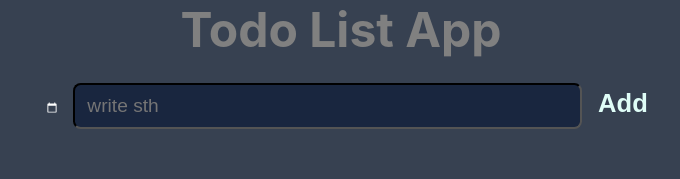
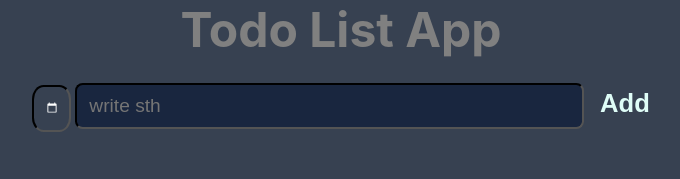
Before and after one commit to berkaygp/react-todo-list-app, a React (Create React App) app: page / in a window 1280 px wide. Shown: the top 179 px of the page, without its empty margins (299-979 px from the left). Built offline with nearby package versions, Linux system fonts and the light colour scheme.

Commit message:
handle null date value input

```diff
--- a/src/components/SubmitForm.css
+++ b/src/components/SubmitForm.css
@@ -26,7 +26,8 @@
     margin-right: 0.2rem;
     margin-bottom: 0.2rem;
     background-color: #374151;
-    border: none;
+    border-color: black;
+    border-radius: 30%;
 }
 
 .submit-form__datepicker::-webkit-calendar-picker-indicator {
--- a/src/components/SubmitForm.js
+++ b/src/components/SubmitForm.js
@@ -26,7 +26,7 @@ const SubmitForm = (props) => {
             date: new Date(enteredDate)
         };
 
-        if (enteredTask.trim().length === 0) {
+        if (enteredTask.trim().length === 0 || enteredDate.trim().length === 0) {
             setIsValid(false);
             return;
         }
@@ -39,6 +39,7 @@ const SubmitForm = (props) => {
         <form onSubmit={submitHandler}>
             <input
                 className="submit-form__datepicker"
+                style={{ borderColor: !isValid ? 'red' : 'black' }}
                 type='date'
                 min='2023-01-01'
                 max='2027-12-31'
```
